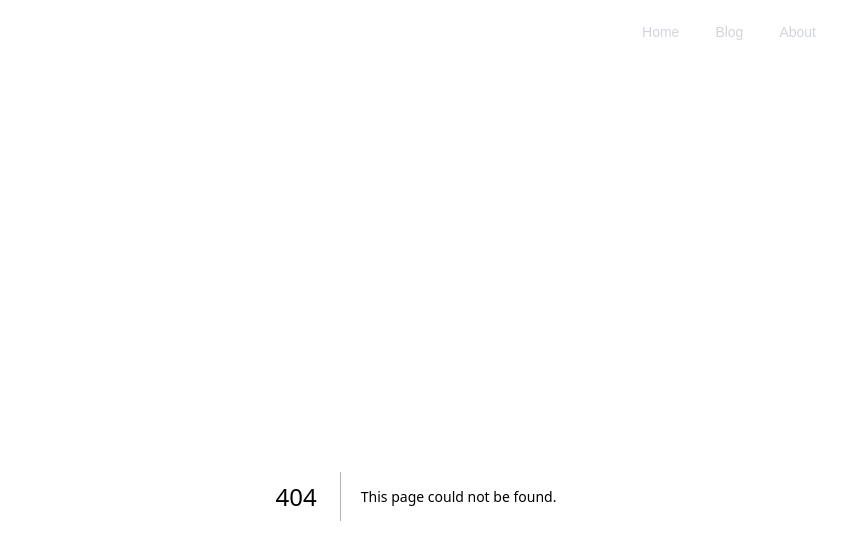
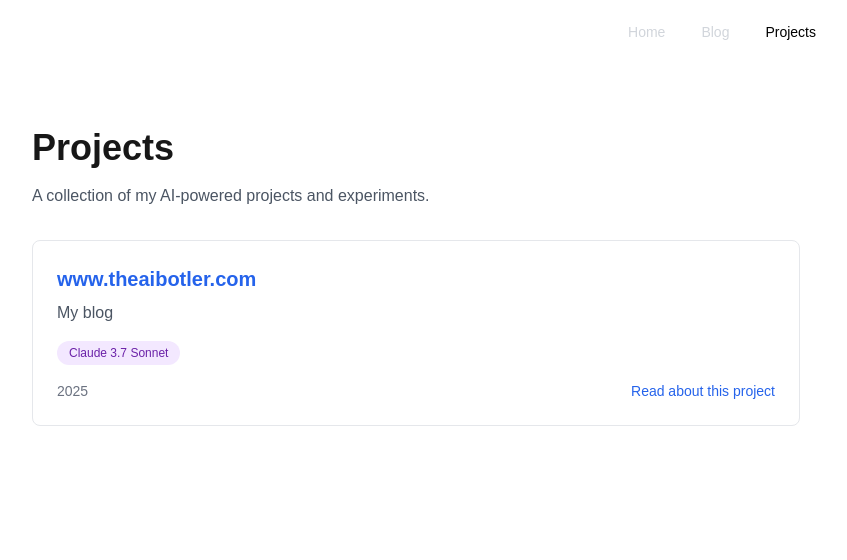
Before and after one commit to TheAIBotler/theaibotler, a Next.js app: page /projects in a window 1280 px wide. Before the commit this address had no page. Shown: the top 560 px of the page, without its empty margins (224-1071 px from the left). Built offline with nearby package versions, Linux system fonts and the light colour scheme.

Commit message:
replaced about with projects

```diff
--- a/src/app/(marketing)/about/page.tsx
+++ /dev/null
@@ -1,9 +0,0 @@
-// app/(marketing)/about/page.tsx
-export default function AboutPage() {
-    return (
-      <main className="min-h-screen p-8">
-        <h1 className="text-4xl font-bold">About</h1>
-        <p className="mt-4">Learn more about The AI Botler...</p>
-      </main>
-    );
-  }
--- /dev/null
+++ b/src/app/(marketing)/projects/page.tsx
@@ -0,0 +1,56 @@
+// app/(marketing)/projects/page.tsx
+import Link from 'next/link';
+
+export default function ProjectsPage() {
+  const projects = [
+    {
+      title: "www.theaibotler.com",
+      description: "My blog",
+      model: "Claude 3.7 Sonnet",
+      year: 2025,
+      projectUrl: "/",
+      blogPostUrl: "/blog/building-my-website-with-claude"
+    }
+  ];
+
+  return (
+    <main className="min-h-screen max-w-4xl mx-auto p-8">
+      <h1 className="text-4xl font-bold">Projects</h1>
+      <p className="mt-4 mb-8 text-gray-600 dark:text-gray-300">
+        A collection of my AI-powered projects and experiments.
+      </p>
+
+      <div className="grid gap-6">
+        {projects.map((project, index) => (
+          <div
+            key={index}
+            className="border border-gray-200 dark:border-gray-700 rounded-lg p-6 hover:shadow-md transition-shadow"
+          >
+            <Link href={project.projectUrl}>
+              <h2 className="text-xl font-bold mb-2 text-blue-600 dark:text-blue-400 hover:underline">{project.title}</h2>
+            </Link>
+            <p className="text-gray-600 dark:text-gray-300 mb-4">{project.description}</p>
+
+            <div className="flex flex-wrap gap-2 mb-4">
+              <span className="bg-purple-100 dark:bg-purple-900 text-purple-800 dark:text-purple-200 text-xs px-3 py-1 rounded-full">
+                {project.model}
+              </span>
+            </div>
+
+            <div className="flex justify-between items-center">
+              <div className="text-sm text-gray-500 dark:text-gray-400">
+                {project.year}
+              </div>
+              <Link
+                href={project.blogPostUrl}
+                className="text-sm text-blue-600 dark:text-blue-400 hover:underline"
+              >
+                Read about this project
+              </Link>
+            </div>
+          </div>
+        ))}
+      </div>
+    </main>
+  );
+}
--- a/src/components/Navigation.tsx
+++ b/src/components/Navigation.tsx
@@ -10,7 +10,7 @@ const Navigation = () => {
   const navItems = [
     { href: '/', label: 'Home' },
     { href: '/blog', label: 'Blog' },
-    { href: '/about', label: 'About' },
+    { href: '/projects', label: 'Projects' },
   ]
 
   return (
```
